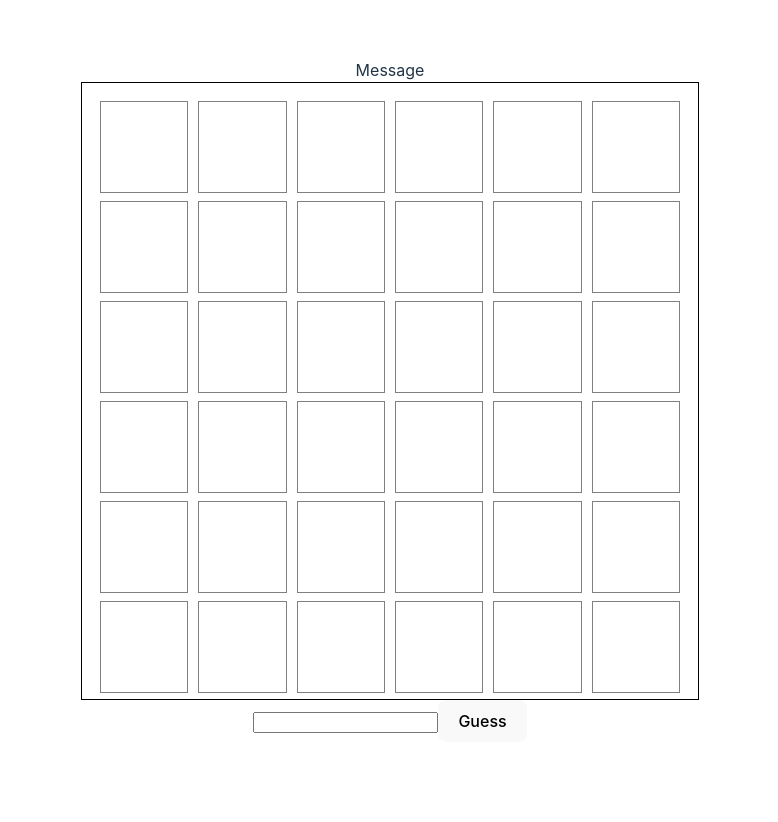
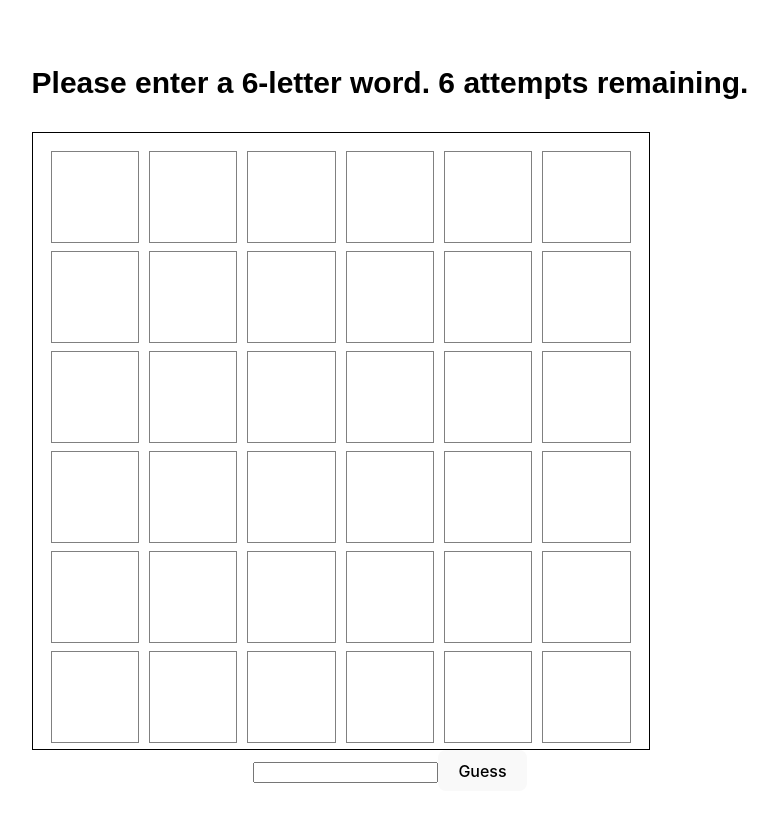
Before and after one commit to yeshengliu/wordle, a React (Vite) app: page / in a window 1280 px wide. Shown: the whole page, without its empty margins (250-1028 px from the left). Before the commit the page ends 800 px from the top, so only its background shows below. Built offline with nearby package versions, Linux system fonts and the light colour scheme.

Commit message:
added message components to show message

```diff
--- a/src/App.css
+++ b/src/App.css
@@ -76,6 +76,6 @@
   place-items: center;
   font-size: 30px;
   font-weight: bolder;
-  color: red;
+  color: black;
   font-family: Arial, Helvetica, sans-serif;
 }
--- a/src/App.jsx
+++ b/src/App.jsx
@@ -11,6 +11,9 @@ function App() {
   const [board, setBoard] = useState(boardNormalDefault);
   const [inputValue, setInputValue] = useState("");
   const [currAttempt, setCurrAttempt] = useState(0);
+  const [message, setMessage] = useState(
+    `Please enter a 6-letter word. ${6 - currAttempt} attempts remaining.`
+  );
 
   return (
     <div className="App">
@@ -22,6 +25,8 @@ function App() {
           setInputValue,
           currAttempt,
           setCurrAttempt,
+          message,
+          setMessage,
         }}
       >
         <Message />
--- a/src/components/Message.jsx
+++ b/src/components/Message.jsx
@@ -1,7 +1,9 @@
 import React from "react";
+import { AppContext } from "../App";
 
 function Message() {
-  return <div>Message</div>;
+  const { message } = React.useContext(AppContext);
+  return message ? <div className="message">{message}</div> : null;
 }
 
 export default Message;
--- a/src/components/WordInput.jsx
+++ b/src/components/WordInput.jsx
@@ -16,6 +16,9 @@ function WordInput() {
   }
 
   function handleClick() {
+    updateBoard(inputValue);
+
+    function updateBoard() {
       const newBoard = [...board];
       for (let i = 0; i < 6; i++) {
         newBoard[currAttempt][i] = inputValue[i];
@@ -23,6 +26,7 @@ function WordInput() {
       setBoard(newBoard);
       setCurrAttempt(currAttempt + 1);
       setInputValue("");
+    }
   }
   return (
     <div className="worldInput">
```
Lines whose indentation alone changed are shown as unchanged.
